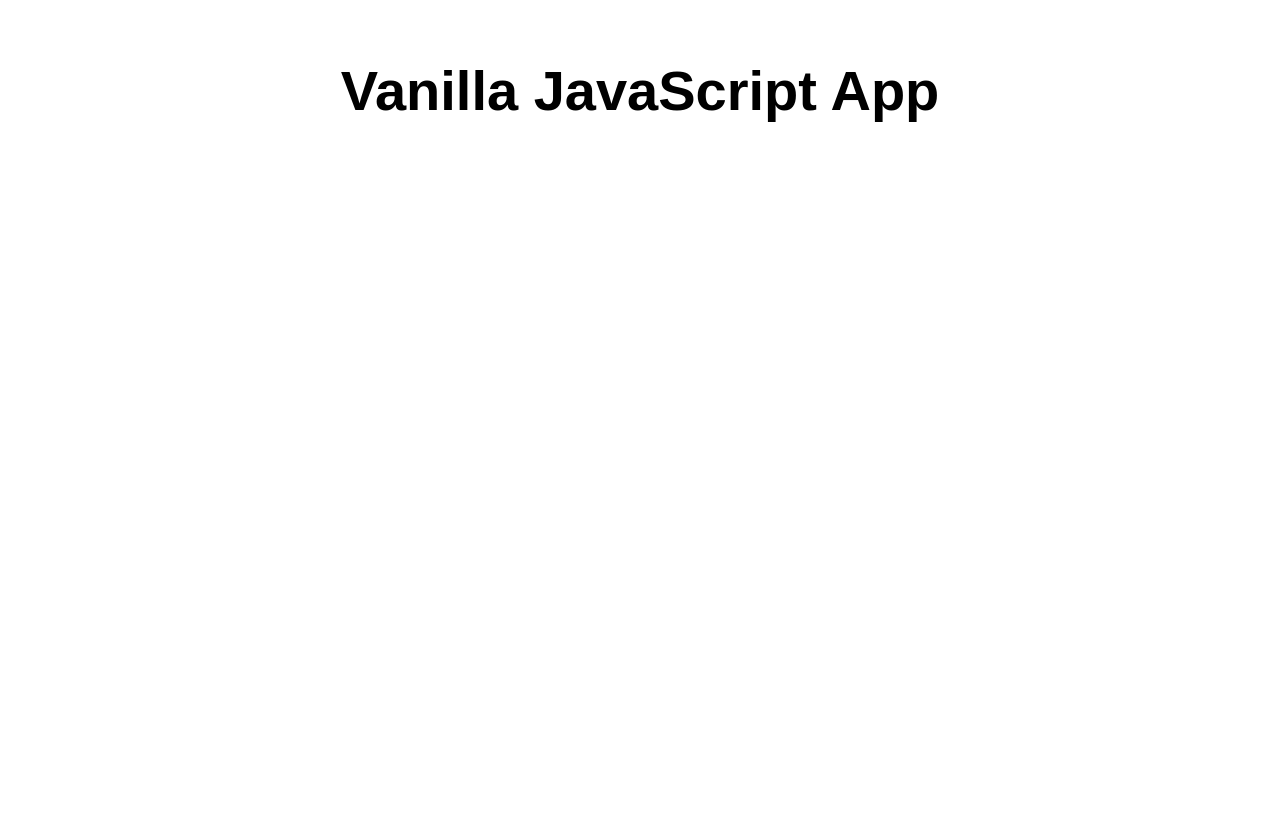
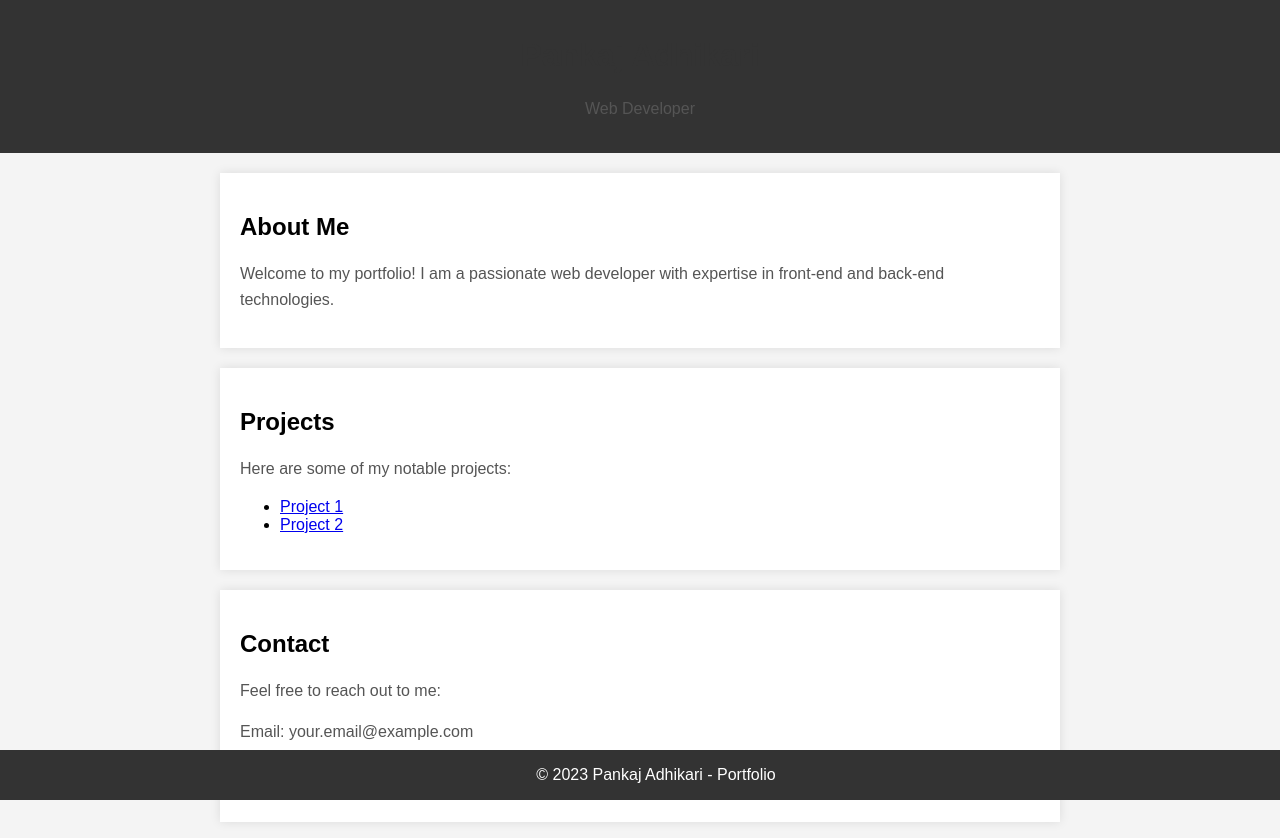
Before and after one commit to Pankaj809/firststaticwebsite, a website: page src/index.html in a window 1280 px wide. Before the commit the page ends 800 px from the top, so only its background shows below. Drawn offline with Linux system fonts and the light colour scheme.

Commit message:
Update index.html

```diff
--- a/src/index.html
+++ b/src/index.html
@@ -1,17 +1,84 @@
 <!DOCTYPE html>
 <html lang="en">
+<head>
+    <meta charset="UTF-8">
+    <meta name="viewport" content="width=device-width, initial-scale=1.0">
+    <title>Pankaj Adhikari - Portfolio</title>
+    <style>
+        body {
+            font-family: Arial, sans-serif;
+            margin: 0;
+            padding: 0;
+            background-color: #f4f4f4;
+        }
 
-<head>
-  <meta charset="UTF-8">
-  <meta name="viewport" content="width=device-width, initial-scale=1.0">
-  <link rel="stylesheet" href="styles.css">
-  <title>Vanilla JavaScript App</title>
+        header {
+            background-color: #333;
+            color: #fff;
+            text-align: center;
+            padding: 1em;
+        }
+
+        section {
+            max-width: 800px;
+            margin: 20px auto;
+            padding: 20px;
+            background-color: #fff;
+            box-shadow: 0 0 10px rgba(0, 0, 0, 0.1);
+        }
+
+        h1 {
+            color: #333;
+        }
+
+        p {
+            line-height: 1.6;
+            color: #555;
+        }
+
+        footer {
+            text-align: center;
+            padding: 1em;
+            background-color: #333;
+            color: #fff;
+            position: fixed;
+            bottom: 0;
+            width: 100%;
+        }
+    </style>
 </head>
+<body>
 
-<body>
-  <main>
-    <h1>Vanilla JavaScript App</h1>
-  </main>
+    <header>
+        <h1>Pankaj Adhikari</h1>
+        <p>Web Developer</p>
+    </header>
+
+    <section>
+        <h2>About Me</h2>
+        <p>Welcome to my portfolio! I am a passionate web developer with expertise in front-end and back-end technologies.</p>
+    </section>
+
+    <section>
+        <h2>Projects</h2>
+        <p>Here are some of my notable projects:</p>
+        <ul>
+            <li><a href="#">Project 1</a></li>
+            <li><a href="#">Project 2</a></li>
+            <!-- Add more projects as needed -->
+        </ul>
+    </section>
+
+    <section>
+        <h2>Contact</h2>
+        <p>Feel free to reach out to me:</p>
+        <p>Email: your.email@example.com</p>
+        <p>LinkedIn: <a href="#">linkedin.com/in/yourname</a></p>
+    </section>
+
+    <footer>
+        &copy; 2023 Pankaj Adhikari - Portfolio
+    </footer>
+
 </body>
-
 </html>
```
